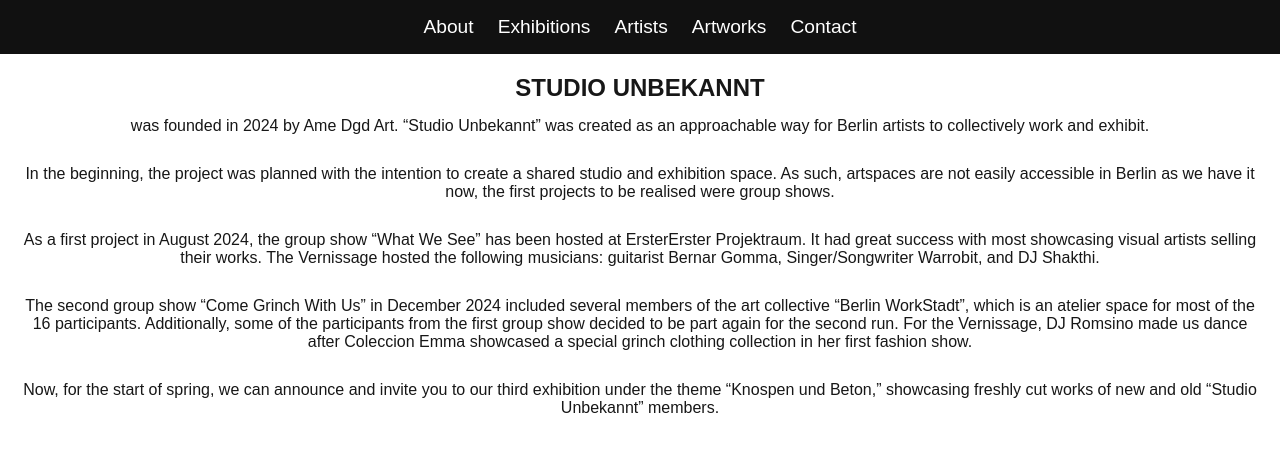
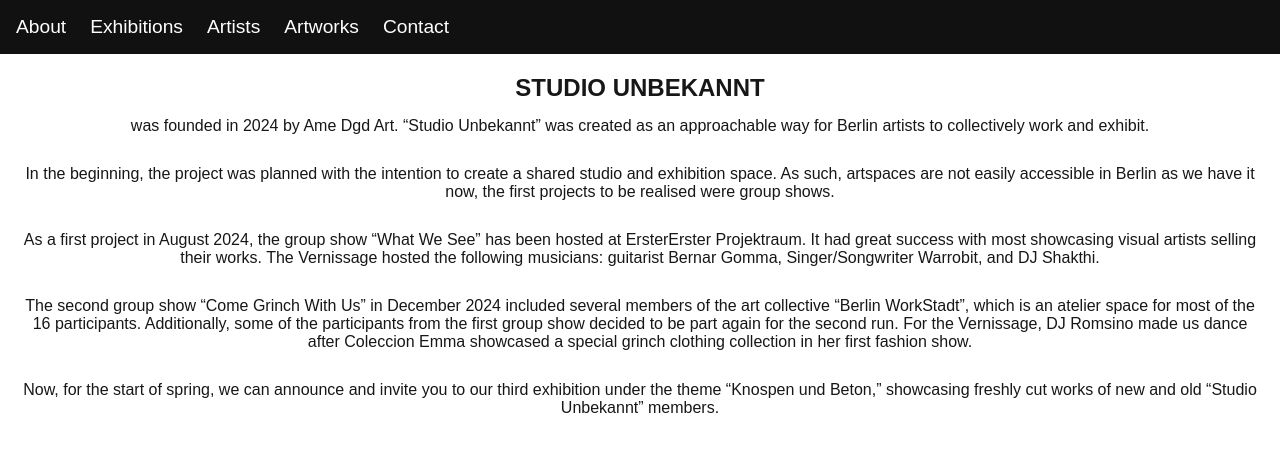
Before and after one commit to rabe200/studioUnbekannt, a Next.js app: page / in a window 1280 px wide. Shown: the top 452 px of the page. Built offline with nearby package versions, Linux system fonts and the light colour scheme.

Commit message:
edit navbar to have burgermenu on small devices

```diff
--- a/components/Navbar/index.js
+++ b/components/Navbar/index.js
@@ -1,12 +1,31 @@
 import Link from "next/link";
 import styled from "styled-components";
+import { useState } from "react";
+import { FiMenu, FiX } from "react-icons/fi";
 
 const Nav = styled.nav`
   background: #111;
   padding: 1rem;
   display: flex;
-  justify-content: center;
+  justify-content: space-between;
+  align-items: center;
+  position: relative;
+`;
+
+const NavLinks = styled.div`
+  display: flex;
   gap: 1.5rem;
+
+  @media (max-width: 768px) {
+    display: ${({ isOpen }) => (isOpen ? "flex" : "none")};
+    flex-direction: column;
+    position: absolute;
+    top: 100%;
+    left: 0;
+    width: 100%;
+    background: #111;
+    padding: 1rem;
+  }
 `;
 
 const NavLink = styled(Link)`
@@ -19,14 +38,32 @@ const NavLink = styled(Link)`
   }
 `;
 
+const MenuIcon = styled.div`
+  display: none;
+  color: #fff;
+  font-size: 2rem;
+  cursor: pointer;
+
+  @media (max-width: 768px) {
+    display: block;
+  }
+`;
+
 export default function Navbar() {
+  const [isOpen, setIsOpen] = useState(false);
+
   return (
     <Nav>
-      <NavLink href="/about">About</NavLink>
-      <NavLink href="/exhibitions">Exhibitions</NavLink>
-      <NavLink href="/artists">Artists</NavLink>
-      <NavLink href="/artworks">Artworks</NavLink>
-      <NavLink href="/contact">Contact</NavLink>
+      <MenuIcon onClick={() => setIsOpen(!isOpen)}>
+        {isOpen ? <FiX /> : <FiMenu />}
+      </MenuIcon>
+      <NavLinks isOpen={isOpen}>
+        <NavLink href="/about">About</NavLink>
+        <NavLink href="/exhibitions">Exhibitions</NavLink>
+        <NavLink href="/artists">Artists</NavLink>
+        <NavLink href="/artworks">Artworks</NavLink>
+        <NavLink href="/contact">Contact</NavLink>
+      </NavLinks>
     </Nav>
   );
 }
--- a/package.json
+++ b/package.json
@@ -12,6 +12,7 @@
     "next": "15.1.6",
     "react": "^19.0.0",
     "react-dom": "^19.0.0",
+    "react-icons": "^5.4.0",
     "styled-components": "^6.1.14"
   },
   "devDependencies": {
```
Also changed, not shown: 1 other file (tests, documents, lock files or other folders).
